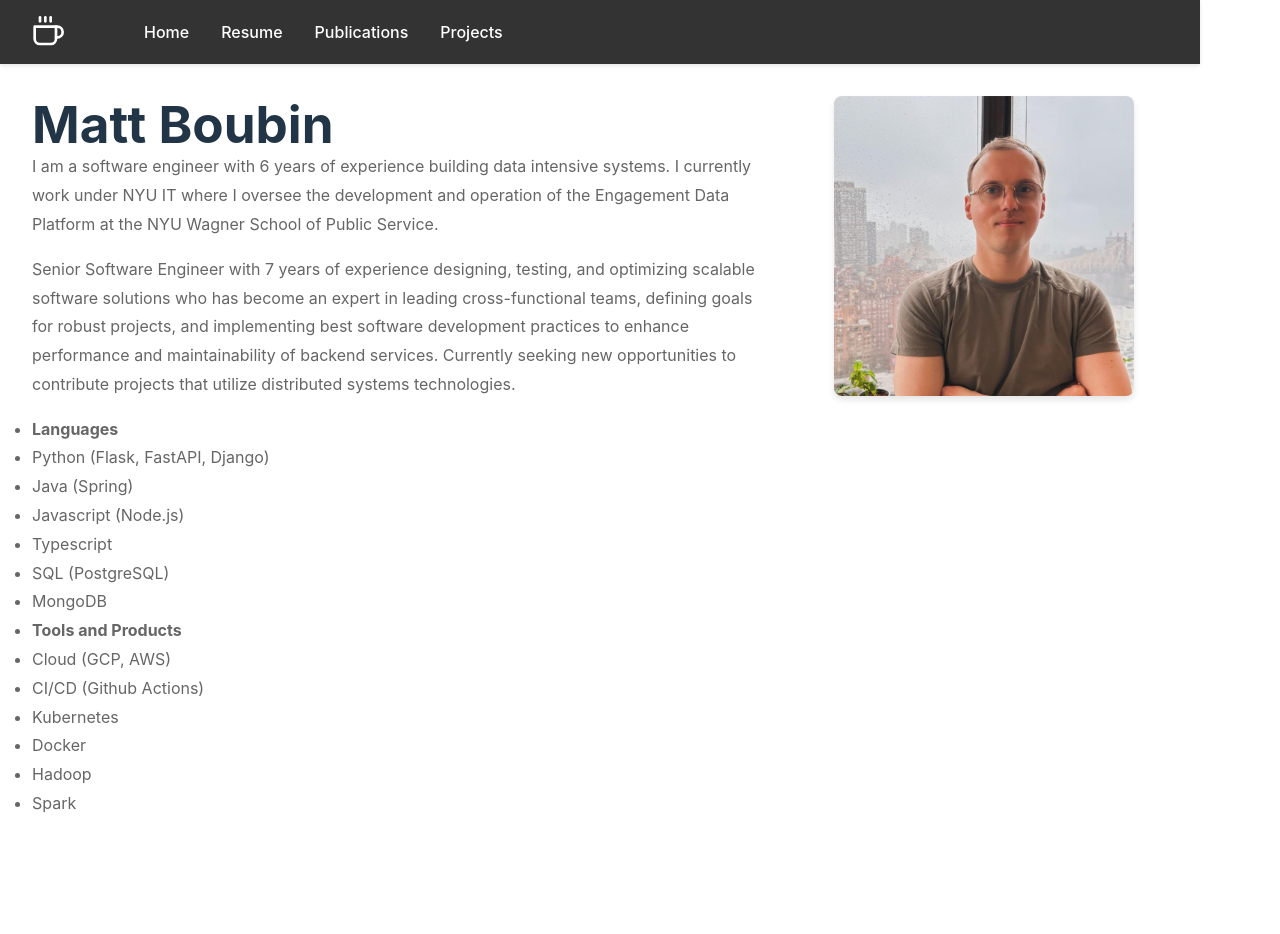
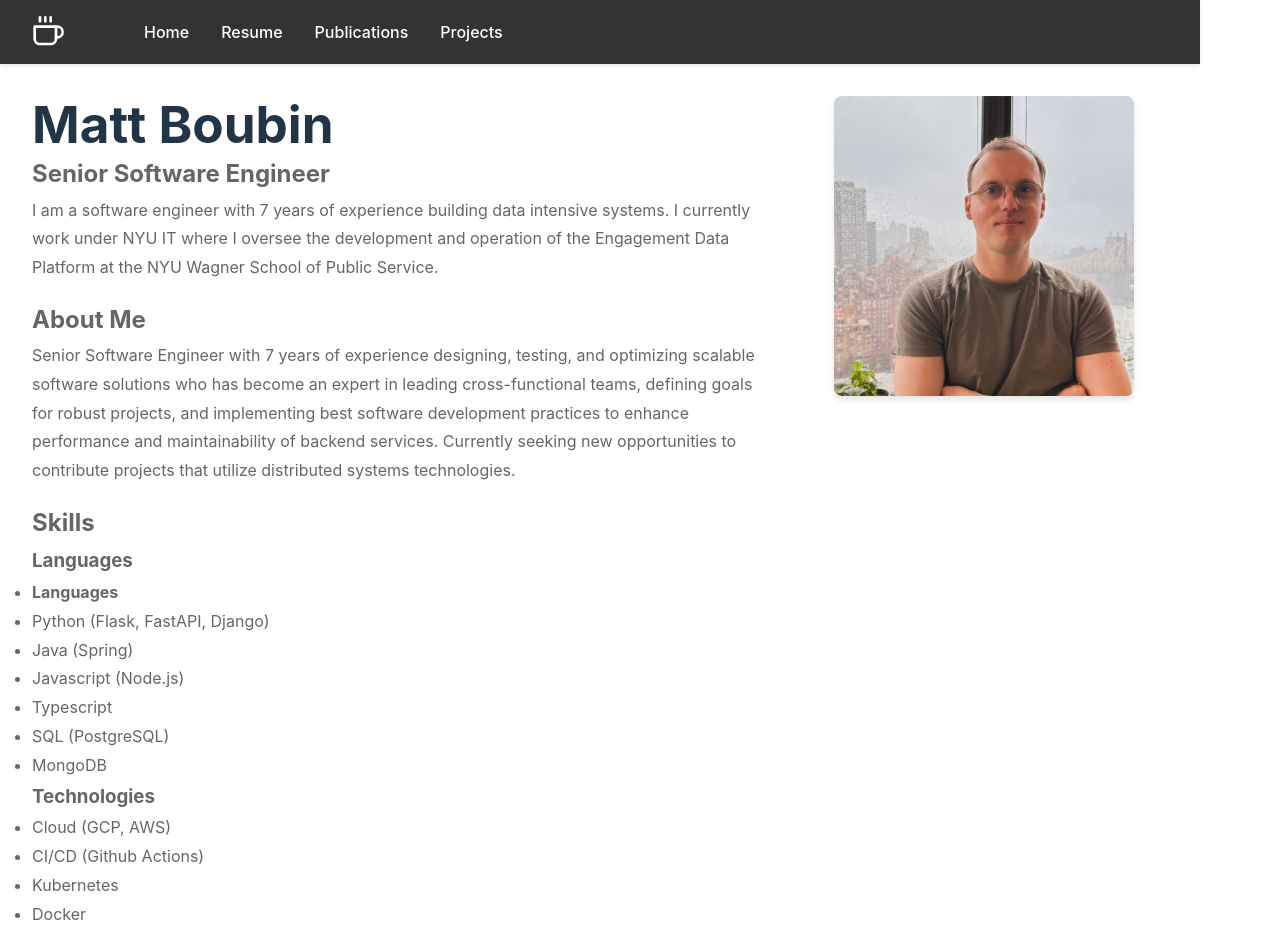
Before and after one commit to boubinmj/boubinmj.github.io, a React (Vite) app: page / in a window 1280 px wide. Shown: the top 934 px of the page. Before the commit the page ends 850 px from the top, so only its background shows below. Built offline with nearby package versions, Linux system fonts and the light colour scheme.

Commit message:
updated home page copy

```diff
--- a/src/pages/Home.tsx
+++ b/src/pages/Home.tsx
@@ -5,14 +5,18 @@ export default function Home() {
         <div className="home-content">
           <h1>Matt Boubin</h1>
           <div className="bio-text">
+            <h2>Senior Software Engineer</h2>
             <p>
-              I am a software engineer with 6 years of experience building data intensive systems.
+              I am a software engineer with 7 years of experience building data intensive systems.
               I currently work under NYU IT where I oversee the development and operation of the Engagement Data Platform at the NYU Wagner School of Public Service.
             </p>
+            <h2>About Me</h2>
             <p>
               Senior Software Engineer with 7 years of experience designing, testing, and optimizing scalable software solutions who has become an expert in leading cross-functional teams, defining goals for robust projects, and implementing best software development practices to enhance performance and maintainability of backend services.
               Currently seeking new opportunities to contribute projects that utilize distributed systems technologies.
             </p>
+            <h2>Skills</h2>
+            <h3>Languages</h3>
             <ul>
               <li><b>Languages</b></li>
               <li>Python (Flask, FastAPI, Django)</li>
@@ -21,7 +25,9 @@ export default function Home() {
               <li>Typescript</li>
               <li>SQL (PostgreSQL)</li>
               <li>MongoDB</li>
-              <li><b>Tools and Products</b></li>
+            </ul>
+            <h3>Technologies</h3>
+            <ul>
               <li>Cloud (GCP, AWS)</li>
               <li>CI/CD (Github Actions)</li>
               <li>Kubernetes</li>
```
